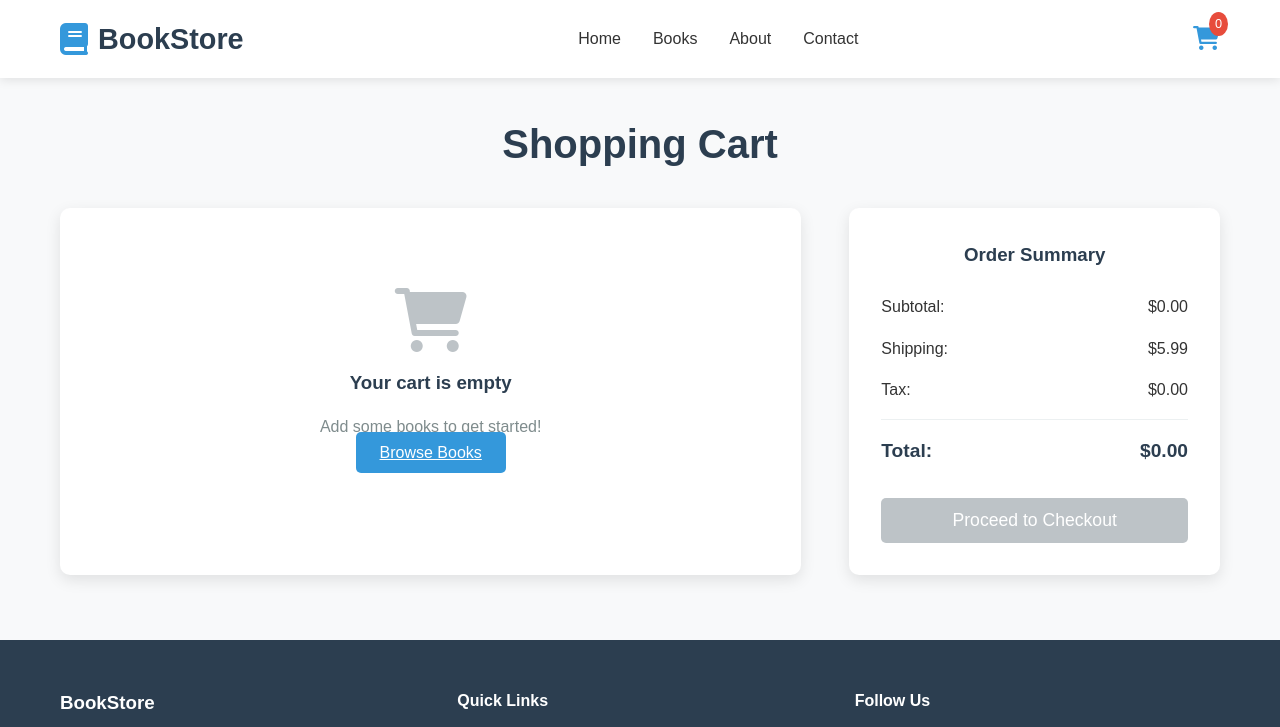
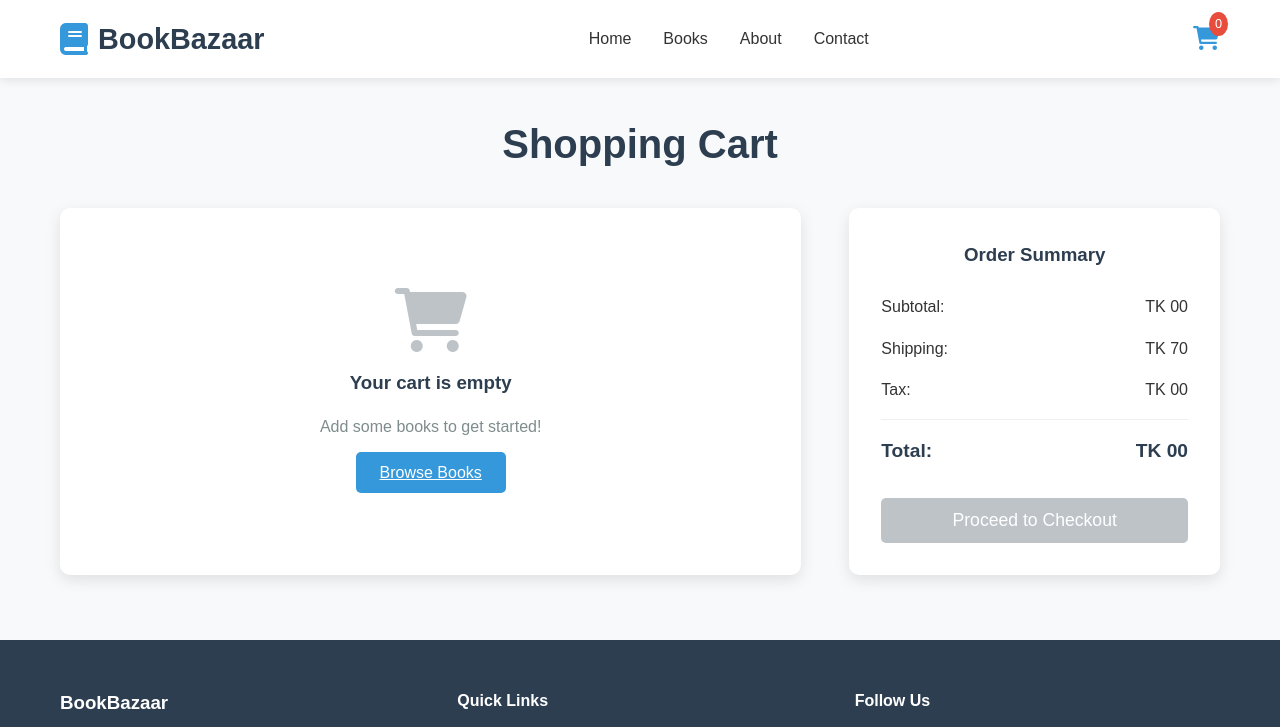
Before and after one commit to aftabuddin007/web1, a plain HTML site: page cart.html in a window 1280 px wide. Shown: the top 727 px of the page. Drawn offline with Linux system fonts and the light colour scheme.

```diff
--- a/cart.html
+++ b/cart.html
@@ -3,7 +3,7 @@
 <head>
     <meta charset="UTF-8">
     <meta name="viewport" content="width=device-width, initial-scale=1.0">
-    <title>Shopping Cart - BookStore</title>
+    <title>BookBazaar</title>
 
     <!-- Font Awesome for icons -->
     <link rel="stylesheet" href="https://cdnjs.cloudflare.com/ajax/libs/font-awesome/6.0.0/css/all.min.css">
@@ -18,7 +18,7 @@
         <div class="container">
             <div class="logo">
                 <i class="fas fa-book"></i>
-                <h1>BookStore</h1>
+                <h1>BookBazaar</h1>
             </div>
 
             <nav class="nav">
@@ -47,7 +47,7 @@
                     <div id="empty-cart" class="empty-cart">
                         <i class="fas fa-shopping-cart"></i>
                         <h3>Your cart is empty</h3>
-                        <p>Add some books to get started!</p>
+                        <p class="btn-description">Add some books to get started!</p>
                         <a href="index.html#books" class="btn-primary">Browse Books</a>
                     </div>
 
@@ -61,20 +61,20 @@
                         <h3>Order Summary</h3>
                         <div class="summary-row">
                             <span>Subtotal:</span>
-                            <span id="subtotal">$0.00</span>
+                            <span id="subtotal">TK 00</span>
                         </div>
                         <div class="summary-row">
                             <span>Shipping:</span>
-                            <span id="shipping">$5.99</span>
+                            <span id="shipping">TK 70</span>
                         </div>
                         <div class="summary-row">
                             <span>Tax:</span>
-                            <span id="tax">$0.00</span>
+                            <span id="tax">TK 00</span>
                         </div>
                         <hr>
                         <div class="summary-row total">
                             <span>Total:</span>
-                            <span id="total">$0.00</span>
+                            <span id="total">TK 00</span>
                         </div>
                         <button class="btn-primary checkout-btn" disabled>Proceed to Checkout</button>
                     </div>
@@ -88,7 +88,7 @@
         <div class="container">
             <div class="footer-content">
                 <div class="footer-section">
-                    <h3>BookStore</h3>
+                    <h3>BookBazaar</h3>
                     <p>Your favorite online bookstore</p>
                 </div>
                 <div class="footer-section">
@@ -108,7 +108,7 @@
                 </div>
             </div>
             <div class="footer-bottom">
-                <p>&copy; 2024 BookStore. All rights reserved.</p>
+                <p>&copy; 2025 BookBazaar. All rights reserved. TEAM-XYZ</p>
             </div>
         </div>
     </footer>
--- a/css/cart.css
+++ b/css/cart.css
@@ -113,7 +113,7 @@
     border-radius: 3px;
 }
 
-.remove-btn {
+/*.remove-btn {
     background: #e74c3c;
     color: white;
     border: none;
@@ -121,6 +121,10 @@
     border-radius: 5px;
     cursor: pointer;
     transition: background 0.3s;
+}*/
+
+.btn-description{
+    margin-bottom: 20px;
 }
 
 .remove-btn:hover {
--- a/css/main.css
+++ b/css/main.css
@@ -56,6 +56,9 @@
 .logo h1 {
     font-size: 1.8rem;
     font-weight: bold;
+}
+.hero-content a{
+    text-decoration: none;
 }
 
 .nav {
```
Also changed, not shown: index.html (+4 -4 lines), login.html (+4 -4 lines), register.html (+3 -3 lines).
